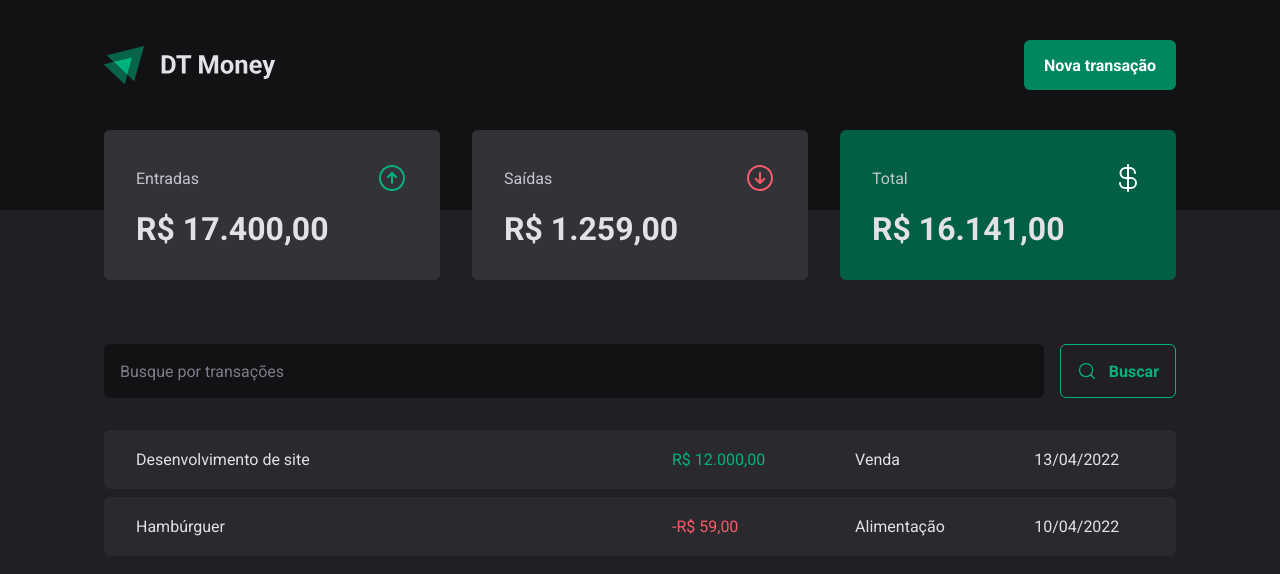
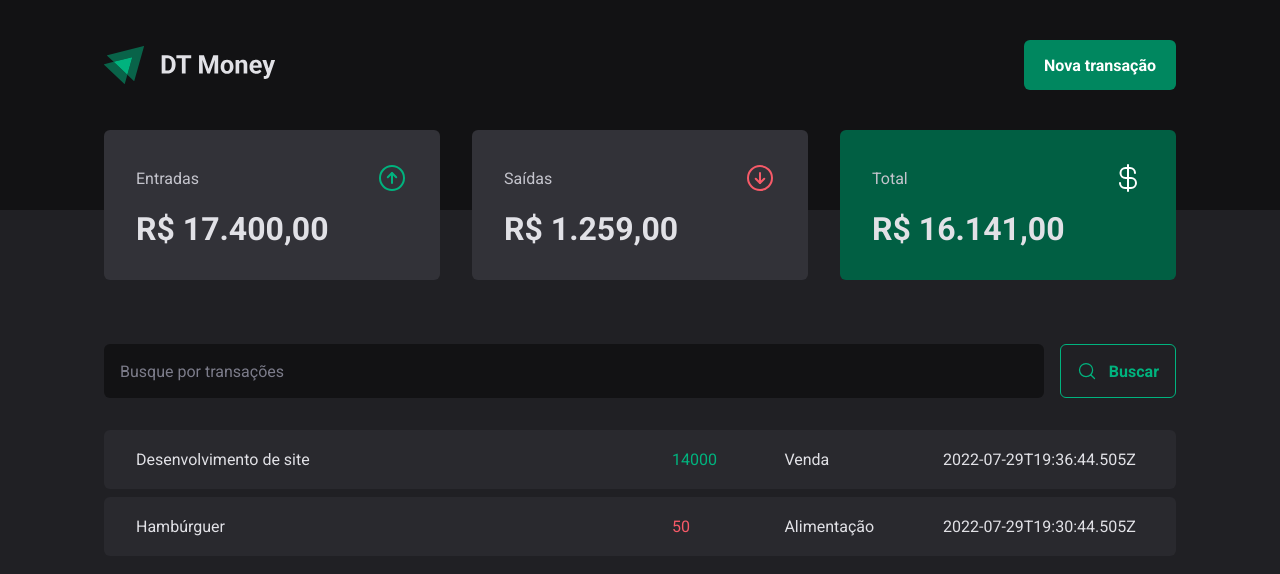
Before and after one commit to WD-GabrielKenji/Ignite-DtMoney2.0, a React (Vite) app: page / in a window 1280 px wide. Shown: the top 574 px of the page. Built offline with nearby package versions, Linux system fonts and the light colour scheme; data requests are answered from the project's data file.

Commit message:
:sparkles: feat: Capturando os dados de transação da API

```diff
--- a/src/pages/Transactions/index.tsx
+++ b/src/pages/Transactions/index.tsx
@@ -1,10 +1,34 @@
+import { useEffect, useState } from "react";
+
 import { Header } from "../../Components/Header";
 import { Summary } from "../../Components/Summary";
 import { SearchForm } from "./Components";
 
 import { PriceHighlight, TransactionsContainer, TransactionsTable } from "./styles";
 
+interface Transaction {
+  id: number;
+  description: string;
+  type: 'income' | 'outcome';
+  price: number;
+  category: string;
+  createdAt: string;
+}
+
 export function Transactions() {
+  const [transactions, setTransactions] = useState<Transaction[]>([]);
+
+  async function loadTransactions() {
+    const response = await fetch('http://localhost:3333/transactions')
+    const data = await response.json()
+
+    setTransactions(data)
+  }
+
+  useEffect(() => {
+    loadTransactions()
+  }, []);
+
   return (
     <div>
       <Header />
@@ -15,26 +39,20 @@
 
         <TransactionsTable>
           <tbody>
-            <tr>
-              <td width="50%">Desenvolvimento de site</td>
-              <td>
-                <PriceHighlight variant="income">
-                  R$ 12.000,00
-                </PriceHighlight>
-              </td>
-              <td>Venda</td>
-              <td>13/04/2022</td>
-            </tr>
-            <tr>
-              <td width="50%">Hambúrguer</td>
-              <td>
-                <PriceHighlight variant="outcome">
-                  -R$ 59,00
-                </PriceHighlight>
-              </td>
-              <td>Alimentação</td>
-              <td>10/04/2022</td>
-            </tr>
+            {transactions.map(transaction => {
+              return (
+                <tr key={transaction.id}>
+                  <td width="50%">{transaction.description}</td>
+                  <td>
+                    <PriceHighlight variant={transaction.type}>
+                      {transaction.price}
+                    </PriceHighlight>
+                  </td>
+                  <td>{transaction.category}</td>
+                  <td>{transaction.createdAt}</td>
+                </tr>
+              )
+            })}
           </tbody>
         </TransactionsTable>
       </TransactionsContainer>
```
